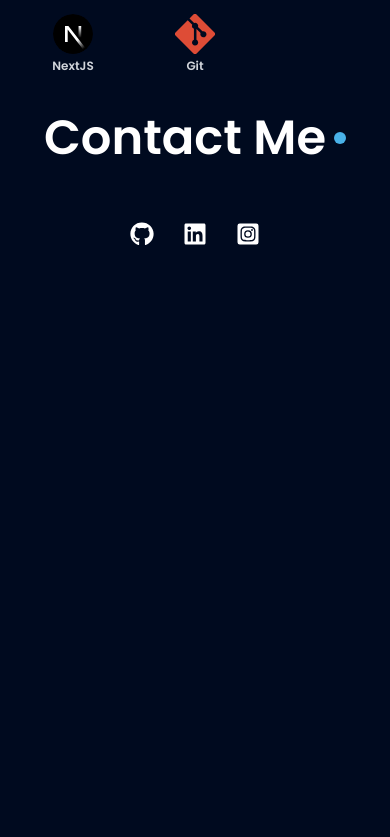
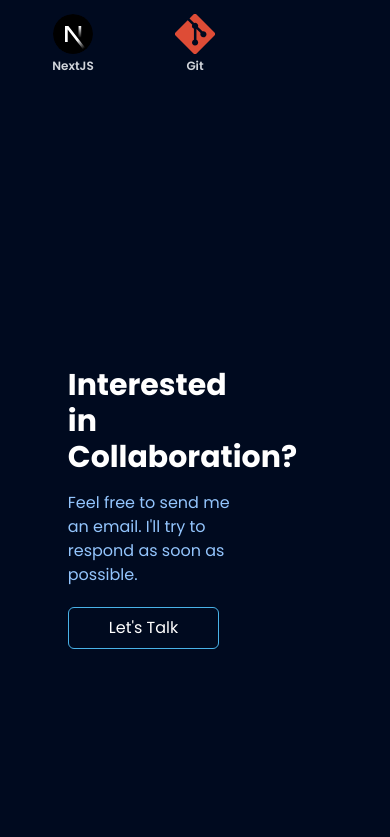
Before and after one commit to izzahnin/portfolio, a Next.js app: page / in a window 390 px wide. Shown: the part 3307-4144 px from the top of the page. Before the commit the page ends 3553 px from the top, so only its background shows below. Built offline with nearby package versions, Linux system fonts and the light colour scheme.

Commit message:
feat: responsive design

```diff
--- a/app/components/Footer.tsx
+++ b/app/components/Footer.tsx
@@ -2,11 +2,10 @@ import React from "react";
 import Link from "next/link";
 
 import { FaLinkedin, FaGithub, FaInstagramSquare } from "react-icons/fa";
-import { MdMail } from "react-icons/md";
 
 export const Footer = () => {
   return (
-    <main className="flex flex-col w-full items-center gap-4">
+    <main className="flex flex-col w-full items-center gap-4 my-4">
       <section className="flex align-middle items-center w-1/3 justify-between text-2xl">
         <Link href="https://github.com/izzahnin" target="_blank" className="hover:text-blue-primary" >
           <FaGithub />
@@ -18,7 +17,6 @@ export const Footer = () => {
           <FaInstagramSquare />
         </Link>
       </section>
-      {/* <footer>Izzahnin &copy; 2024</footer> */}
     </main>
   );
 };
--- a/app/components/SectionContact.tsx
+++ b/app/components/SectionContact.tsx
@@ -1,14 +1,25 @@
 import React from "react";
+import "../globals.css";
+import Link from "next/link";
 
 export const SectionContact = () => {
   return (
-    <main id="contact" className="flex flex-col gap-5">
-      <section className="flex flex-col items-center gap-4 text-5xl md:flex-row" >
-        <div className="flex items-center gap-2">
-          <h1 className="font-semibold">Contact Me</h1>
-          <span className="h-3 w-3 rounded-full bg-blue-primary"></span>
+    <main
+      id="contact"
+      className="custom-height w-fullflex-col m-auto flex max-w-6xl gap-5 px-4"
+    >
+      <section className="m-auto flex w-4/5 max-w-3xl flex-col items-start gap-5 sm:flex-row  sm:items-center  sm:justify-between sm:gap-0">
+        <div className="flex w-2/3 flex-col gap-4 sm:w-1/2 md:w-3/6 ">
+          <h1 className="text-3xl font-bold">Interested in Collaboration?</h1>
+          <p className="text-blue-300">
+            Feel free to send me an email. I&apos;ll try to respond as soon as
+            possible.
+          </p>
         </div>
+        <button className="h-fit rounded-md border border-blue-primary px-10 py-2 delay-75 duration-200 ease-in-out hover:-translate-y-1 hover:bg-blue-primary">
+          <Link href="mailto:cacaizzah2008@gmail.com">Let&apos;s Talk</Link>
+        </button>
       </section>
     </main>
   );
-}
+};
```
